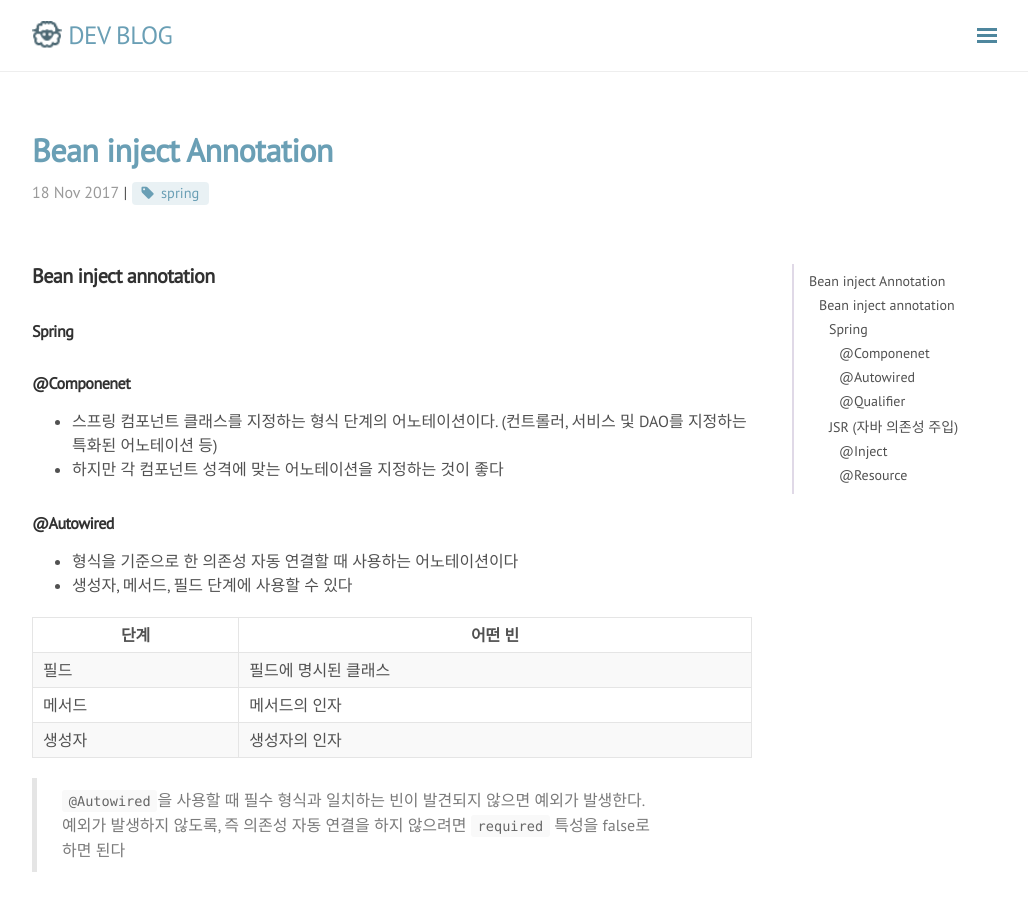
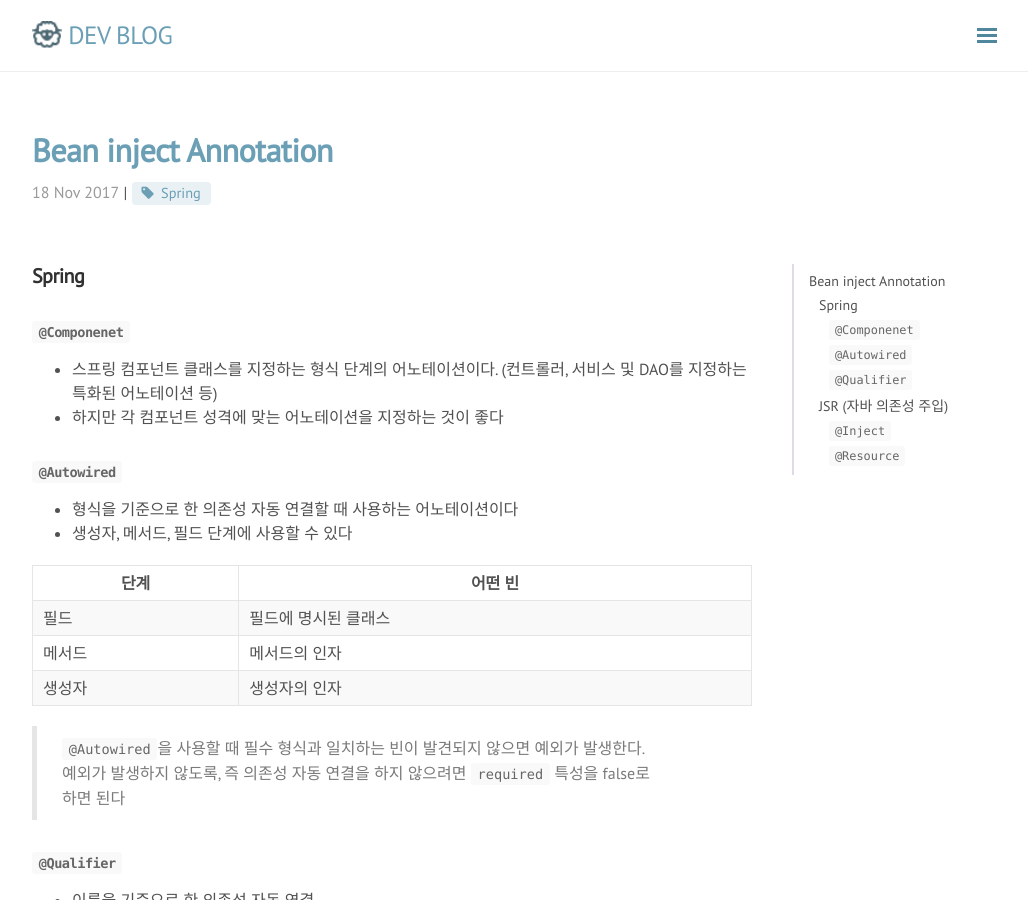
Before and after one commit to rmcodestar/rmcodestar.github.io, a Jekyll site: the page built from _posts/2017-11-18-spring_bean_annotation.md, in a window 1280 px wide and 900 px high. Shown: the whole window, without its empty margins (248-1276 px from the left). Built offline with Jekyll 4.4.1, drawn with Linux system fonts in a browser that asks for light colours; nearby versions of some CDN libraries; comment, search, counter and statistics services are not loaded.

Commit message:
Update 2017-11-18-spring_bean_annotation.md

```diff
--- a/_posts/2017-11-18-spring_bean_annotation.md
+++ b/_posts/2017-11-18-spring_bean_annotation.md
@@ -1,20 +1,16 @@
 ---
 layout: post
 title: Bean inject Annotation
-category: spring
-tag: spring
+category: Backend, Spring
+tag: Spring
 ---
-
-## Bean inject annotation
-### Spring
-#### @Componenet
-
+## Spring
+### `@Componenet`
 * 스프링 컴포넌트 클래스를 지정하는 형식 단계의 어노테이션이다. (컨트롤러, 서비스 및 DAO를 지정하는 특화된 어노테이션 등)
 * 하지만 각 컴포넌트 성격에 맞는 어노테이션을 지정하는 것이 좋다
 
 
-#### @Autowired
-
+### `@Autowired`
 * 형식을 기준으로 한 의존성 자동 연결할 때 사용하는 어노테이션이다
 * 생성자, 메서드, 필드 단계에 사용할 수 있다
 
@@ -25,11 +21,10 @@ tag: spring
 | 생성자  | 생성자의 인자     |
 
 
-
 > `@Autowired`을 사용할 때 필수 형식과 일치하는 빈이 발견되지 않으면 예외가 발생한다. 예외가 발생하지 않도록, 즉 의존성 자동 연결을 하지 않으려면 `required` 특성을 false로 하면 된다
 
 
-#### @Qualifier
+### `@Qualifier`
 
 * 이름을 기준으로 한 의존성 자동 연결
 * `@Qualifier`와 `@Autowired`를 함께 사용해 이름을 기준으로 의존성을 자동 연결할 수 있다.
@@ -38,8 +33,8 @@ tag: spring
 
 ***
 
-### JSR (자바 의존성 주입)
-#### @Inject
+## JSR (자바 의존성 주입)
+### `@Inject`
 * JSR 330
 * 우선순위
 	1. Type
@@ -47,7 +42,7 @@ tag: spring
 	3. Name
 
 
-#### @Resource
+### `@Resource`
 * JSR 250의 `@Resource`을 통해 필드와 메서드를 이름을 기준으로 자동 연결하도록 지원한다.
 * 우선순위
 	1. Name
```
